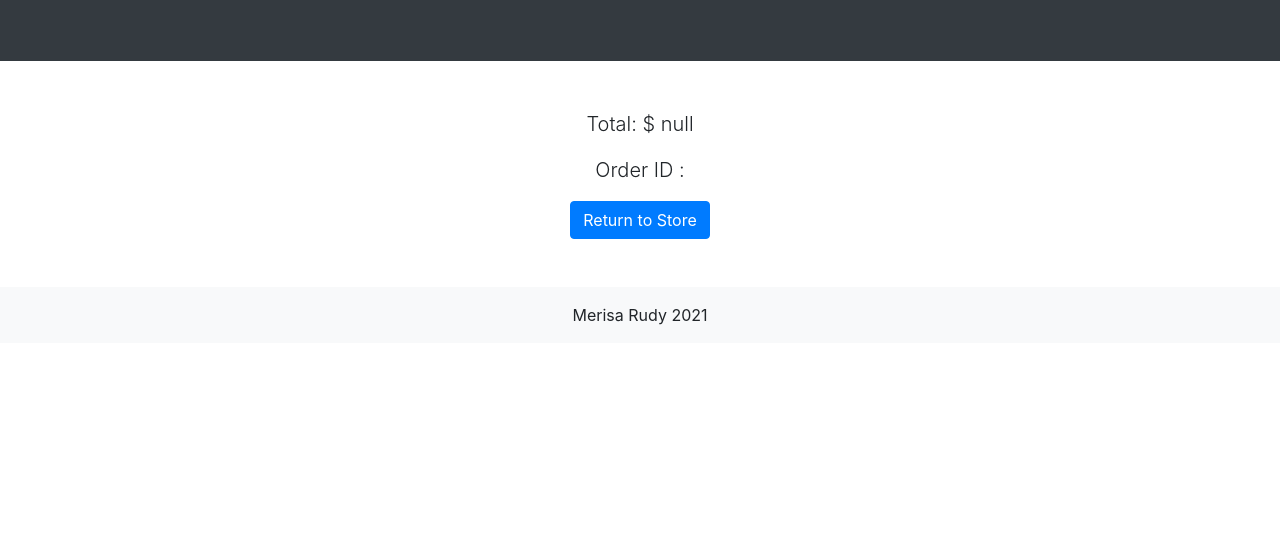
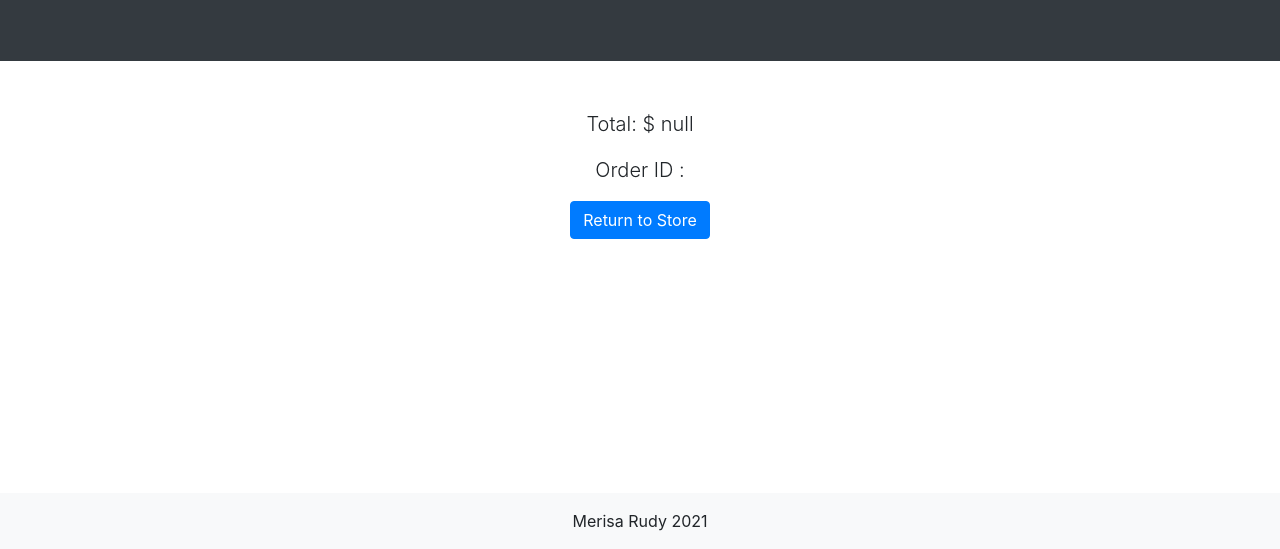
Before and after one commit to RisaRu17/Orinoco, a website: page order-confirmation-page.html in a window 1280 px wide. Shown: the part 251-800 px from the top of the page. Drawn offline with nearby package versions, Linux system fonts and the light colour scheme.

Commit message:
footer fixed position bottom

```diff
--- a/order-confirmation-page.html
+++ b/order-confirmation-page.html
@@ -49,7 +49,7 @@
       </div>
     </main>
 </div>
-<div class="container-fluid footer float-end">
+<div class="container-fluid footer fixed-bottom">
   <footer class="row bg-light">
       <div class="col">
           <p class="text-center pt-3">Merisa Rudy 2021</p>
```
